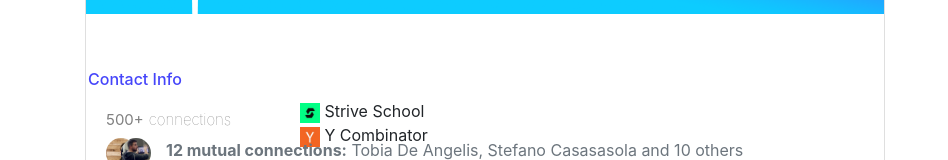
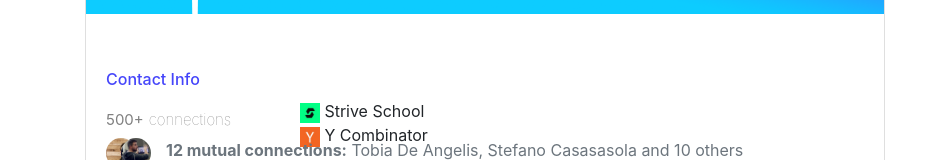
Before and after one commit to Code4Wyatt/LinkedIn, a React (Create React App) app: page / in a window 1280 px wide. Shown: the part 187-347 px from the top of the page, without its empty margins (0-948 px from the left). Built offline with nearby package versions, Linux system fonts and the light colour scheme; no server answers.

Commit message:
Updated style

```diff
--- a/src/App.css
+++ b/src/App.css
@@ -71,8 +71,6 @@
   text-align: start;
   position: relative;
   top: -120px;
-  right: 18px;
-
 }
 
 .experiences-img {
```
